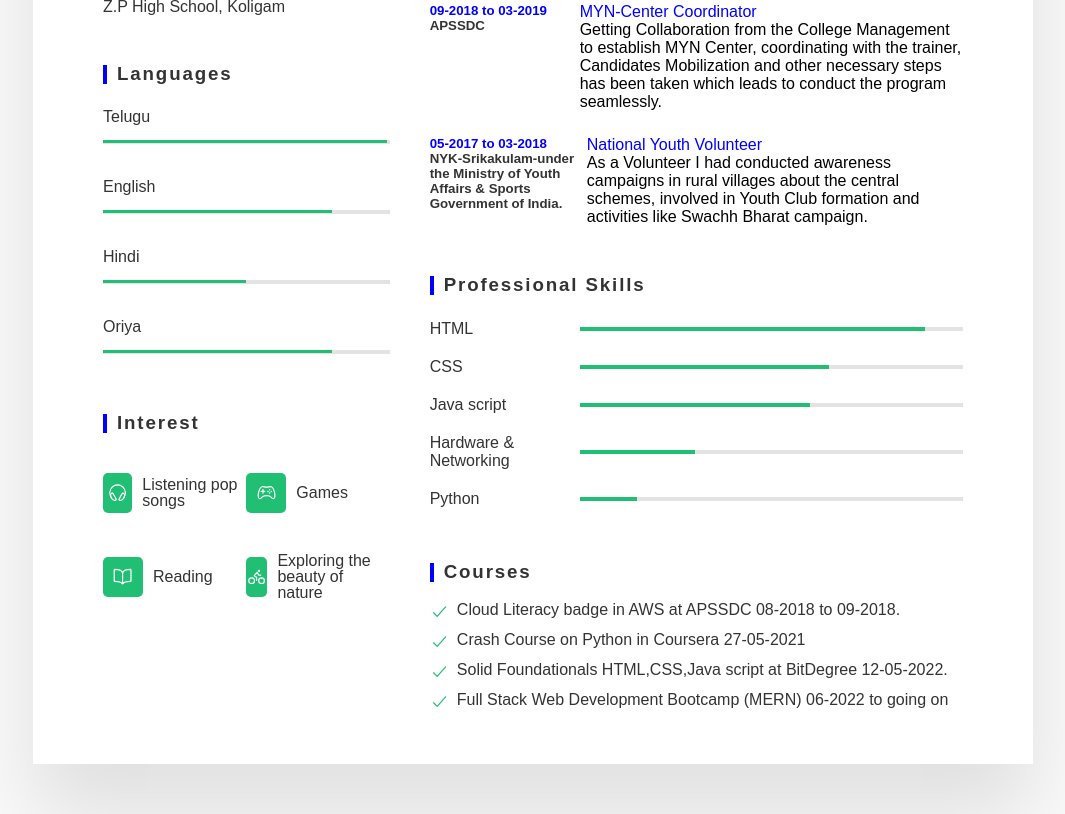
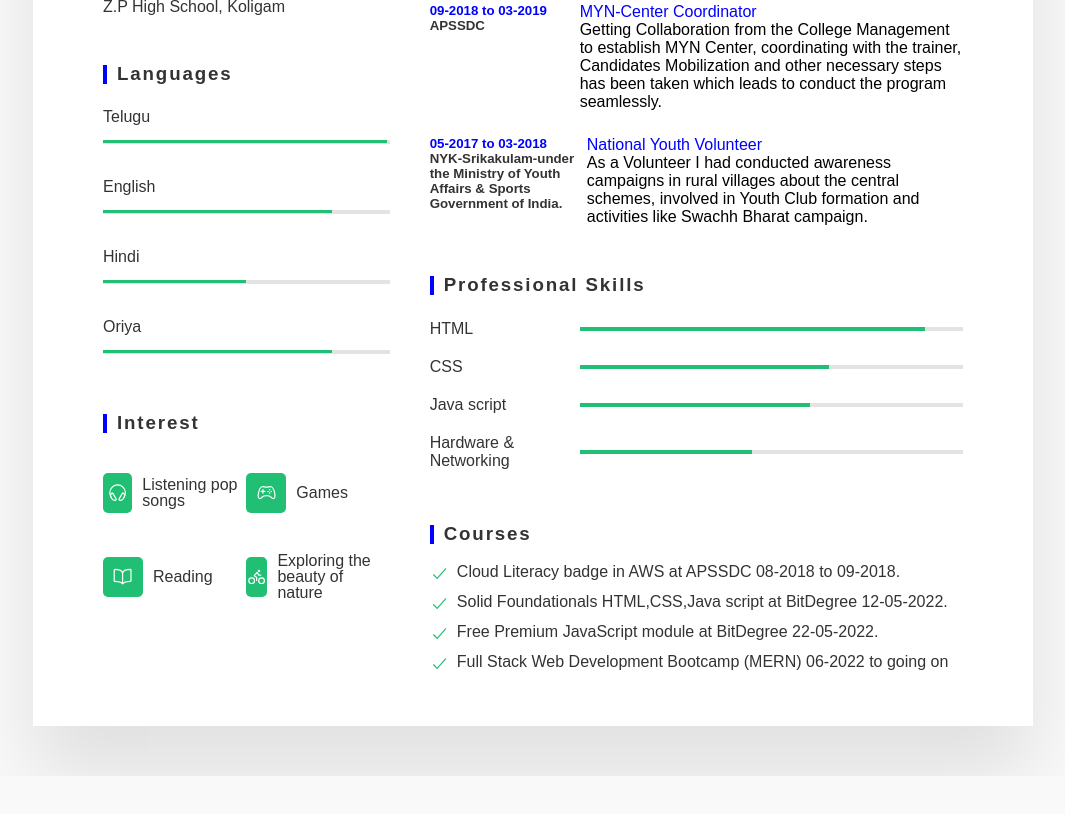
Before and after one commit to Nprash/mern317-practice, a plain HTML site: page Resume Build/index.html in a window 1280 px wide. Shown: the part 958-1772 px from the top of the page, without its empty margins (107-1172 px from the left). After the commit the page ends 1734 px from the top, so only its background shows below. Drawn offline with nearby package versions, Linux system fonts and the light colour scheme.

Commit message:
small changes, reg courses

```diff
--- a/Resume Build/index.html
+++ b/Resume Build/index.html
@@ -211,15 +211,15 @@
                     <div class="box">
                         <h4>Hardware & Networking</h4>
                         <span class="percentage">
-                            <div style="width: 30%;"></div>
+                            <div style="width: 45%;"></div>
                         </span>
                     </div>
-                    <div class="box">
+                    <!-- <div class="box">
                         <h4>Python</h4>
                         <span class="percentage">
                             <div style="width: 15%;"></div>
                         </span>
-                    </div>
+                    </div> -->
                 </div>
 
                 <div class="about courses">
@@ -231,17 +231,23 @@
                             </span>
                             <span class="text">Cloud Literacy badge in AWS at APSSDC 08-2018 to 09-2018.</span>
                         </li>
+                        <!-- <li>
+                            <span class="icon">
+                                <ion-icon name="checkmark-outline"></ion-icon>
+                            </span>
+                            <span class="text">Crash Course on Python in Coursera 27-05-2021</span>
+                        </li> -->
                         <li>
                             <span class="icon">
                                 <ion-icon name="checkmark-outline"></ion-icon>
                             </span>
-                            <span class="text">Crash Course on Python in Coursera 27-05-2021</span>
+                            <span class="text">Solid Foundationals HTML,CSS,Java script at BitDegree 12-05-2022.</span>
                         </li>
                         <li>
                             <span class="icon">
                                 <ion-icon name="checkmark-outline"></ion-icon>
                             </span>
-                            <span class="text">Solid Foundationals HTML,CSS,Java script at BitDegree 12-05-2022.</span>
+                            <span class="text">Free Premium JavaScript module at BitDegree 22-05-2022.</span>
                         </li>
                         <li>
                             <span class="icon">
```
Also changed, not shown: 1 other file.
